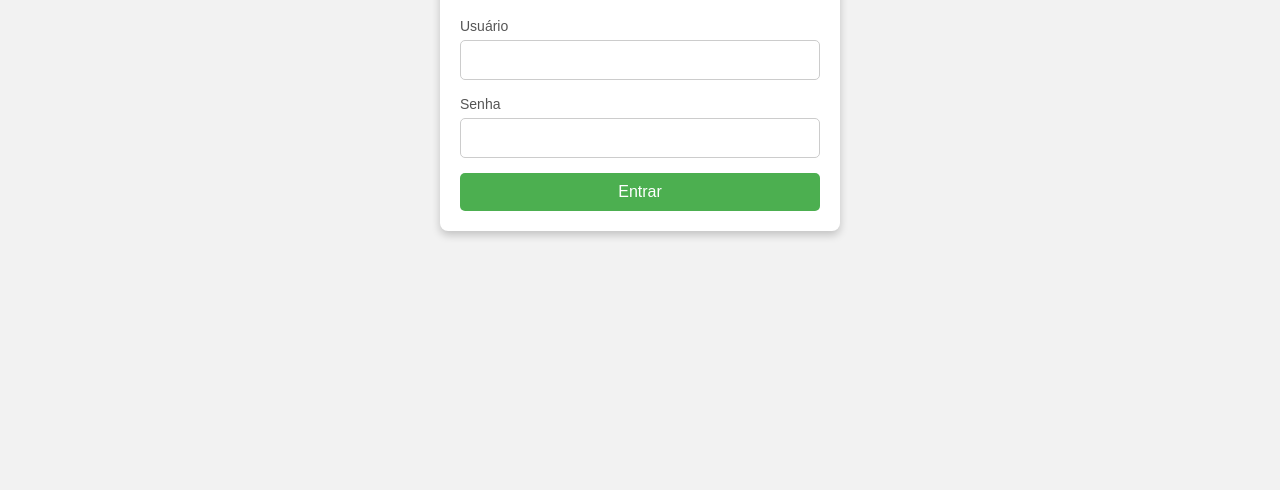
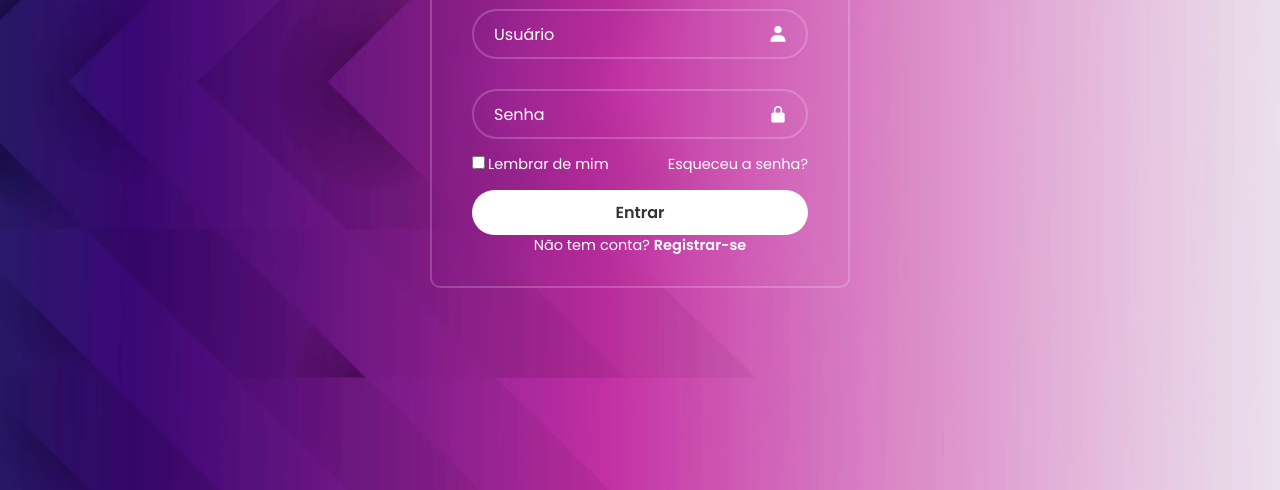
Before and after one commit to tiagocodehub/html, a plain HTML site: page index.html in a window 1280 px wide. Shown: the part 310-800 px from the top of the page. Drawn offline with nearby package versions, Linux system fonts and the light colour scheme.

Commit message:
finalizado front

```diff
--- a/index.html
+++ b/index.html
@@ -1,25 +1,43 @@
 <!DOCTYPE html>
-<html lang="pt-BR">
+<html lang="pt-br">
+
 <head>
     <meta charset="UTF-8">
     <meta name="viewport" content="width=device-width, initial-scale=1.0">
-    <title>Página de Login</title>
-    <link rel="stylesheet" href="styles.css">
+    <link rel="stylesheet" href="style.css">
+    <link href='http://unpkg.com/boxicons@2.1.4/css/boxicons.min.css' rel="stylesheet">
+    <title>Login</title>
 </head>
+
 <body>
+
     <div class="login-container">
-        <h2>Login</h2>
-        <form action="/login" method="post">
-            <div class="input-group">
-                <label for="username">Usuário</label>
-                <input type="text" id="username" name="username" required>
+        <form action="">
+            <h1>Login</h1>
+
+            <div class="input-box">
+                <input type="text" placeholder="Usuário" required>
+                <i class='bx bxs-user'></i>
             </div>
-            <div class="input-group">
-                <label for="password">Senha</label>
-                <input type="password" id="password" name="password" required>
+            <div class="input-box">
+                <input type="password" placeholder="Senha" required>
+                <i class='bx bxs-lock-alt'></i>
             </div>
-            <button type="submit">Entrar</button>
+
+            <div class="lembrar">
+                <label><input type="checkbox">Lembrar de mim</label>
+                <a href="#">Esqueceu a senha?</a>
+            </div>
+
+            <button class="bnt">Entrar</button>
+
+            <div class="registrar">
+                <p>Não tem conta? <a href="#">Registrar-se</a></p>
+            </div>
+
         </form>
     </div>
+
 </body>
+
 </html>
--- /dev/null
+++ b/style.css
@@ -0,0 +1,119 @@
+@import url('https://fonts.googleapis.com/css2?family=Poppins:ital,wght@0,100;0,200;0,300;0,400;0,500;0,600;0,700;0,800;0,900;1,100;1,200;1,300;1,400;1,500;1,600;1,700;1,800;1,900&display=swap');
+
+* {
+    margin: 0;
+    padding: 0;
+    box-sizing: border-box;
+    font-family: "Poppins", sans-serif;
+}
+
+body {
+    display: flex;
+    justify-content: center;
+    align-items: center;
+    min-height: 100vh;
+    background: url('fundo.webp') no-repeat;
+    background-size: cover;
+    background-position: center;
+}
+
+.login-container {
+    width: 420px;
+    background: transparent;
+    border: 2px solid rgba(255, 255, 255, .2);
+    backdrop-filter: blur(20px);
+    box-shadow: 0 0 10px rgba(0, 0, 0, 2.);
+    color: white;
+    border-radius: 10px;
+    padding: 30px 40px;
+}
+
+.login-container h1 {
+    font-size: 36px;
+    text-align: center;
+}
+
+.login-container .input-box {
+    position: relative;
+    width: 100%;
+    height: 50px;
+    margin: 30px 0;
+}
+
+.input-box input {
+    width: 100%;
+    height: 100%;
+    background: transparent;
+    border: none;
+    outline: none;
+    border: 2px solid rgba(255, 255, 255, .2);
+    border-radius: 40px;
+    font-size: 16px;
+    color: #fff;
+    padding: 20px 45px 20px 20px;
+}
+
+.input-box input::placeholder {
+    color: #fff;
+}
+
+.input-box i {
+    position: absolute;
+    right: 20px;
+    top: 50%;
+    transform: translateY(-50%);
+    font-size: 20px;
+
+}
+
+.login-container .lembrar{
+    display: flex;
+    justify-content: space-between;
+    font-size: 14.5px;
+    margin: -15px 0 15px;
+}
+
+.lembrar label input {
+    accent-color: #fff;
+    margin-right: 3px;
+}
+
+.lembrar a {
+    color: #fff;
+    text-decoration: none;
+}
+
+.lembrar a:hover {
+    text-decoration: underline;
+}
+
+.login-container .bnt {
+    width: 100%;
+    height: 45px;
+    background: #fff;
+    border: none;
+    outline: none;
+    border-radius: 40px;
+    box-shadow: 0 0 10px rgba(0, 0, 0, 1.);
+    cursor: pointer;
+    font-size: 16px;
+    color: #333;
+    font-weight: 600;
+
+}
+
+.login-container .registrar {
+    font-size: 14.5px;
+    text-align: center;
+    margin-top: 20px 0 15px;
+}
+
+.registrar p a {
+    color: #fff;
+    text-decoration: none;
+    font-weight: 600;
+}
+
+.registrar p a:hover {
+    text-decoration: underline;
+}
--- a/styles.css
+++ /dev/null
@@ -1,64 +0,0 @@
-* {
-    margin: 0;
-    padding: 0;
-    box-sizing: border-box;
-    font-family: Arial, sans-serif;
-}
-
-body {
-    display: flex;
-    justify-content: center;
-    align-items: center;
-    height: 100vh;
-    background-color: #f2f2f2;
-}
-
-.login-container {
-    width: 100%;
-    max-width: 400px;
-    padding: 20px;
-    background-color: #ffffff;
-    border-radius: 8px;
-    box-shadow: 0 4px 8px rgba(0, 0, 0, 0.2);
-    text-align: center;
-}
-
-h2 {
-    margin-bottom: 20px;
-    color: #333;
-}
-
-.input-group {
-    margin-bottom: 15px;
-    text-align: left;
-}
-
-label {
-    font-size: 14px;
-    color: #555;
-}
-
-input[type="text"],
-input[type="password"] {
-    width: 100%;
-    padding: 10px;
-    margin-top: 5px;
-    border: 1px solid #ccc;
-    border-radius: 5px;
-    font-size: 16px;
-}
-
-button {
-    width: 100%;
-    padding: 10px;
-    font-size: 16px;
-    background-color: #4CAF50;
-    color: white;
-    border: none;
-    border-radius: 5px;
-    cursor: pointer;
-}
-
-button:hover {
-    background-color: #45a049;
-}
```
Also changed, not shown: fundo.webp (added), fundo2.webp (added).
